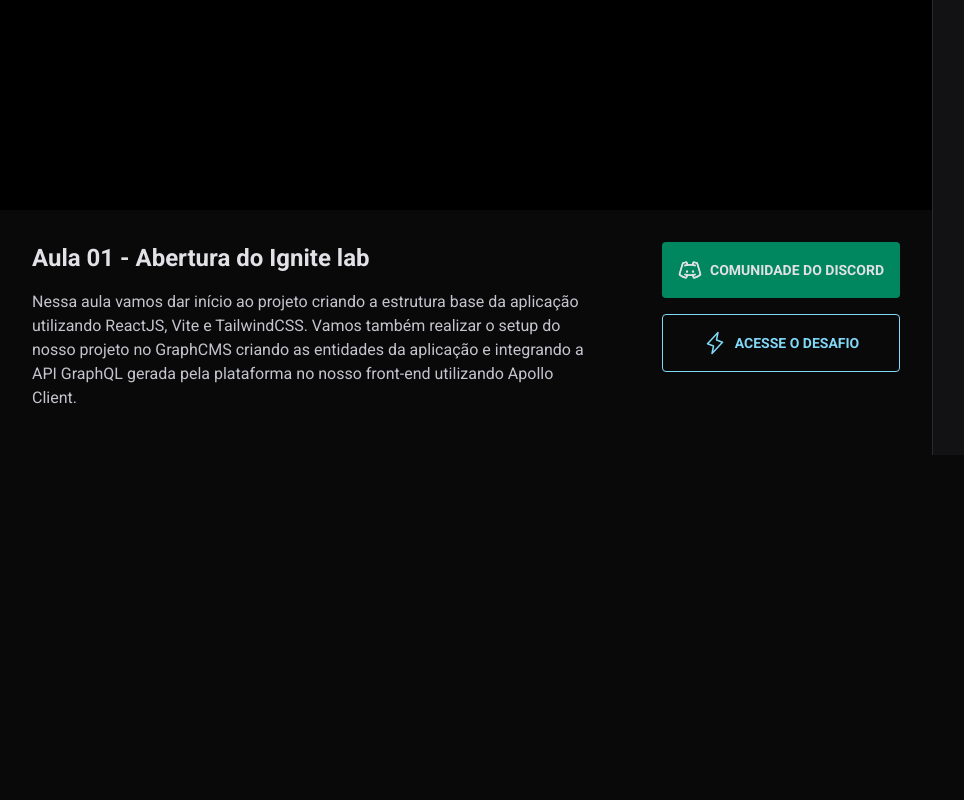
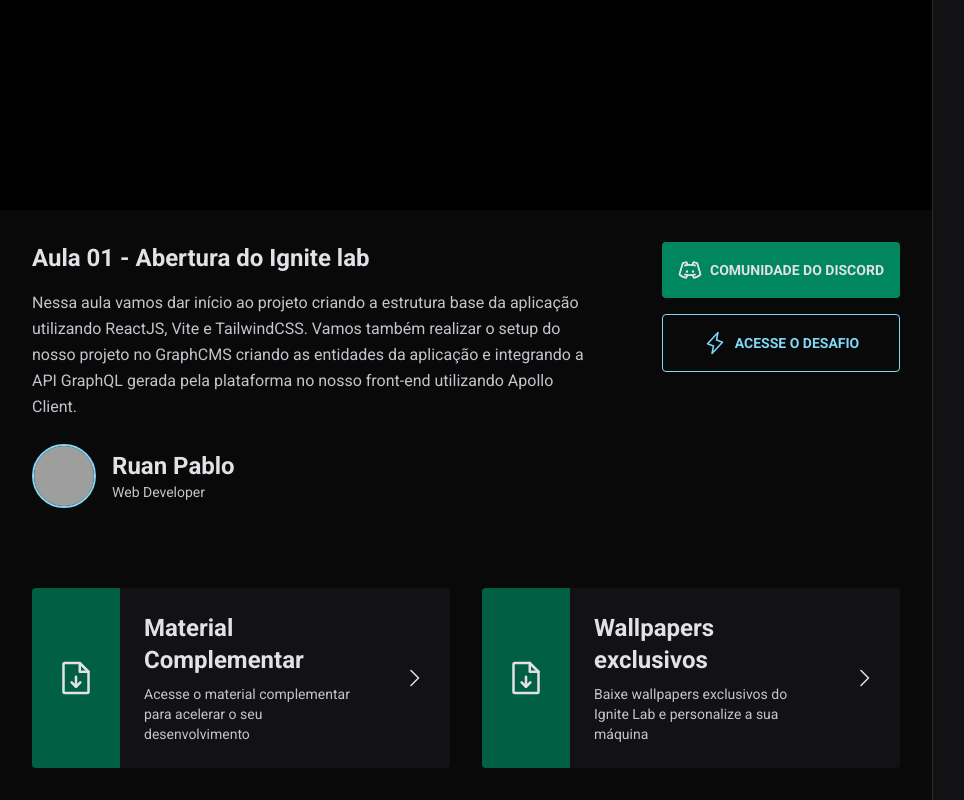
Before and after one commit to FixRuan/Ignite-Lab, a React (Vite) app: page / in a window 1280 px wide. Shown: the part 345-1145 px from the top of the page, without its empty margins (0-964 px from the left). Before the commit the page ends 800 px from the top, so only its background shows below. Built offline with nearby package versions, Linux system fonts and the light colour scheme; no server answers; grey boxes are pictures that could not be loaded.

Commit message:
Video component structure

```diff
--- a/src/components/Video.tsx
+++ b/src/components/Video.tsx
@@ -1,4 +1,4 @@
-import { DiscordLogo, Lightning } from "phosphor-react";
+import { CaretRight, DiscordLogo, FileArrowDown, Lightning } from "phosphor-react";
 
 
 export function Video() {
@@ -16,7 +16,7 @@
                         <h1 className="text-2xl font-bold">
                             Aula 01 - Abertura do Ignite lab
                         </h1>
-                        <p className="mt-4 text-gray-200">
+                        <p className="mt-4 text-gray-200 leading-relaxed">
                             Nessa aula vamos dar início ao projeto criando a
                             estrutura base da aplicação utilizando ReactJS,
                             Vite e TailwindCSS. Vamos também realizar o setup
@@ -24,21 +24,62 @@
                             da aplicação e integrando a API GraphQL gerada pela
                             plataforma no nosso front-end utilizando Apollo Client.
                         </p>
+
+                        <div className="flex items-center mt-6 gap-4">
+                            <img
+                                className="h-16 w-16 rounded-full border-2 border-blue-500"
+                                src="http://github.com/fixRuan.png"
+                                alt=""
+                            />
+
+                            <div className="leading-relaxed">
+                                <strong className="font-bold text-2xl block">Ruan Pablo</strong>
+                                <span className="text-gray-200 text-sm block">Web Developer</span>
+                            </div>
+                        </div>
                     </div>
 
                     <div className="flex flex-col gap-4">
-                        <a href="#" className="p-4 text-sm bg-green-500 flex items-center rounded font-bold uppercase gap-2 justify-center">
+                        <a href="#" className="discordButton">
                             <DiscordLogo size={24} /> Comunidade do Discord
                         </a>
 
-                        <a href="#" className="p-4 text-sm border border-blue-500 text-blue-500 flex items-center rounded font-bold uppercase gap-2 justify-center">
+                        <a href="#" className="challengeButton">
                             <Lightning size={24} /> Acesse o desafio
                         </a>
                     </div>
                 </div>
 
-                <div>
+                <div className="gap-8 mt-20 grid grid-cols-2">
+                    <a href="#" className="bg-gray-700 rounded overflow-hidden flex items-stretch gap-6 hover:bg-gray-600 transition-colors">
+                        <div className="bg-green-700 h-full p-6 flex items-center">
+                            <FileArrowDown size={40} />
+                        </div>
+                        <div className="py-6 leading-relaxed">
+                            <strong className="text-2xl">Material Complementar</strong>
+                            <p className="text-sm text-gray-200 mt-2">
+                                Acesse o material complementar para acelerar o seu desenvolvimento
+                            </p>
+                        </div>
+                        <div className="h-full p-6 flex items-center">
+                            <CaretRight size={24} />
+                        </div>
+                    </a>
 
+                    <a href="#" className="bg-gray-700 rounded overflow-hidden flex items-stretch gap-6 hover:bg-gray-600 transition-colors">
+                        <div className="bg-green-700 h-full p-6 flex items-center">
+                            <FileArrowDown size={40} />
+                        </div>
+                        <div className="py-6 leading-relaxed">
+                            <strong className="text-2xl">Wallpapers exclusivos</strong>
+                            <p className="text-sm text-gray-200 mt-2">
+                                Baixe wallpapers exclusivos do Ignite Lab e personalize a sua máquina
+                            </p>
+                        </div>
+                        <div className="h-full p-6 flex items-center">
+                            <CaretRight size={24} />
+                        </div>
+                    </a>
                 </div>
             </div>
         </div>
--- a/src/styles/global.css
+++ b/src/styles/global.css
@@ -7,3 +7,15 @@
     font-family: 'Roboto', sans-serif;
     -webkit-font-smoothing: antialiased;
 }
+
+.discordButton{
+    @apply p-4 text-sm bg-green-500 flex items-center rounded
+    font-bold uppercase gap-2 justify-center hover:bg-green-700
+    transition-colors
+}
+
+.challengeButton{
+    @apply p-4 text-sm border border-blue-500 text-blue-500 flex items-center
+    rounded font-bold uppercase gap-2 justify-center hover:bg-blue-500
+    hover:text-gray-900 transition-colors
+}
```
